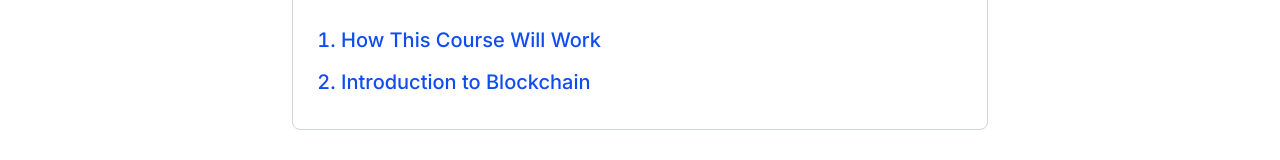
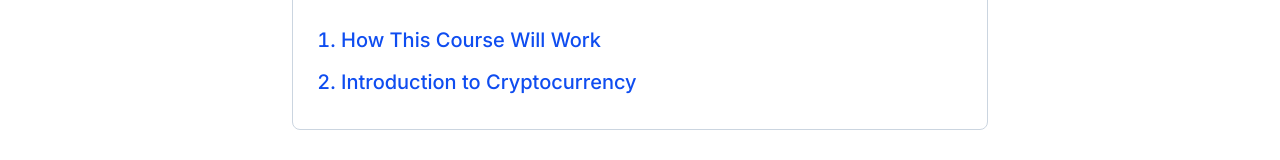
Before and after one commit to adamyarger/blocademy, a Next.js app: page / in a window 1280 px wide. Shown: the part 969-1129 px from the top of the page. Built offline with nearby package versions, Linux system fonts and the light colour scheme.

Commit message:
adds intro to crypto md

```diff
--- a/components/course-directory/index.tsx
+++ b/components/course-directory/index.tsx
@@ -7,8 +7,8 @@ const CourseDirectory = () => {
       slug: '/lessons/how-this-course-will-work'
     },
     {
-      title: 'Introduction to Blockchain',
-      slug: '#'
+      title: 'Introduction to Cryptocurrency',
+      slug: '/lessons/introduction-to-cryptocurrency'
     }
   ];
 
```
Also changed, not shown: markdown/lessons/introduction-to-cryptocurrency.md (added, +7 -0 lines).
